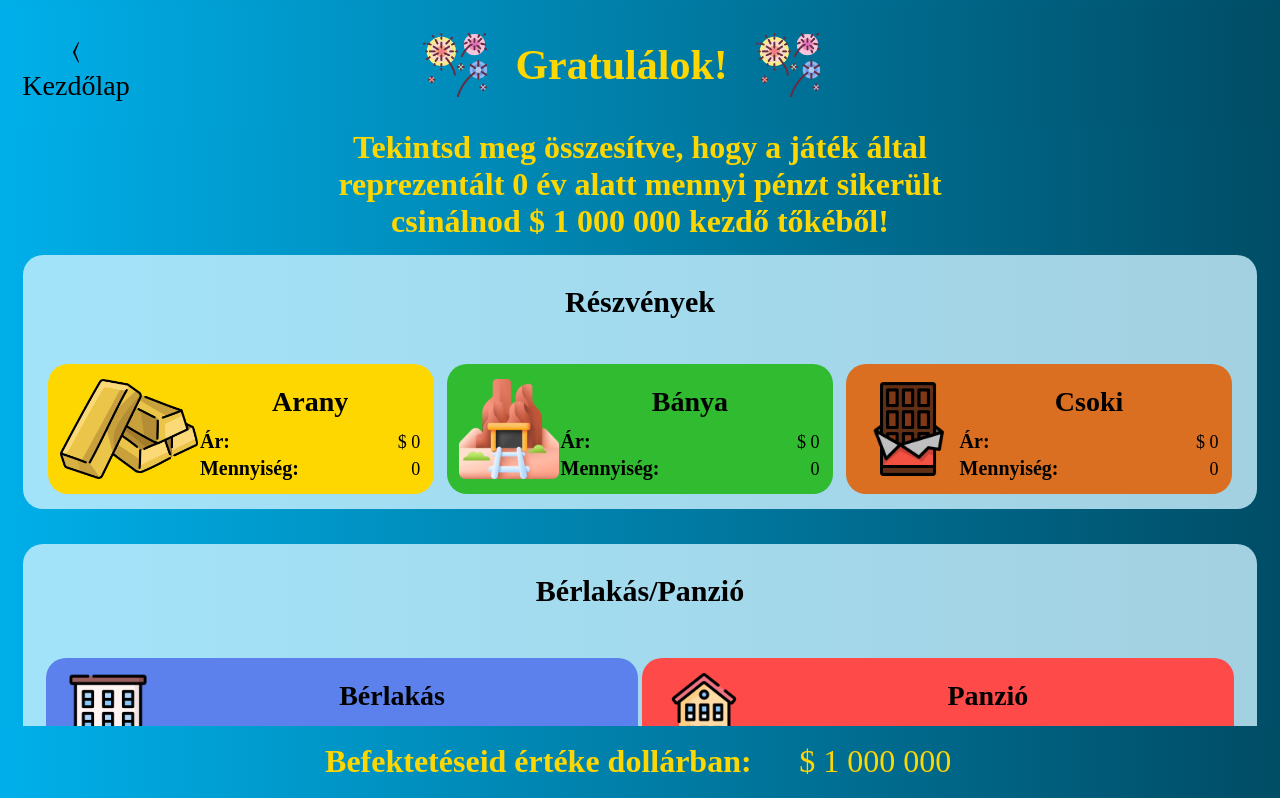
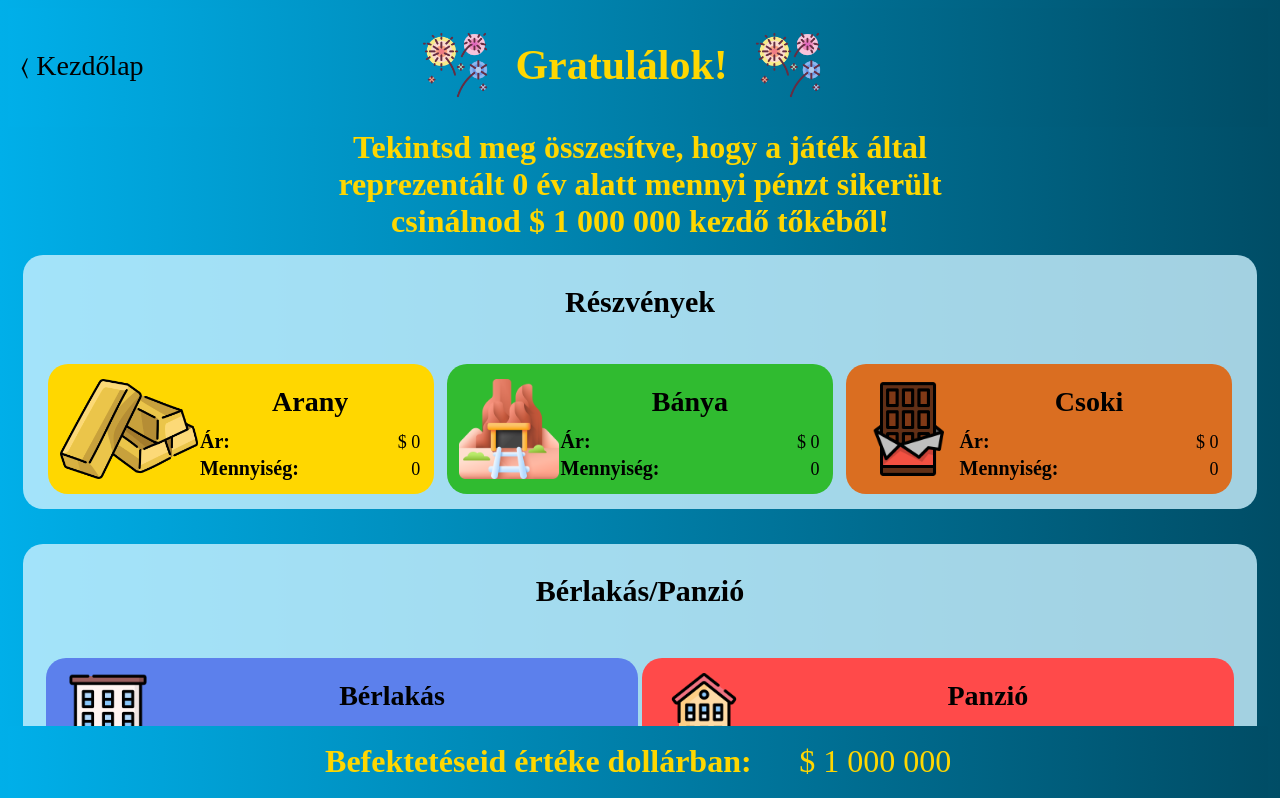
Before and after one commit to dvd2001/MyFirstMillion, an Angular app: page /victory in a window 1280 px wide. Shown: the top 798 px of the page. Built offline with nearby package versions, Linux system fonts and the light colour scheme.

Commit message:
Update victory-page.css

```diff
--- a/src/app/components/victory-page/victory-page.css
+++ b/src/app/components/victory-page/victory-page.css
@@ -217,7 +217,7 @@ button:hover {
     background-color: transparent;
     color: var(--button);
     font-size: 28px;
-    width: fit-content;
+    width: max-content;
     height: fit-content;
     border: none;
     border-radius: 30px;
```
